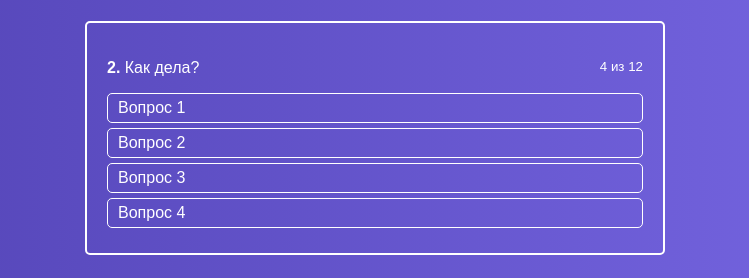
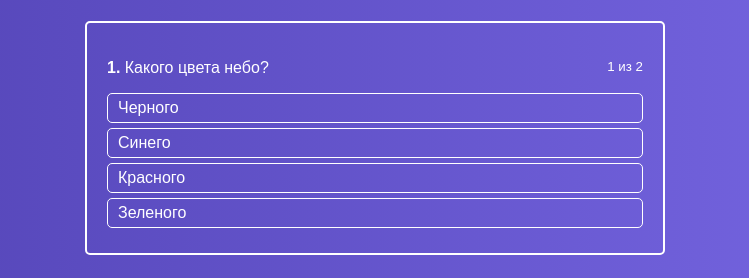
Before and after one commit to YuriAnisimov27/React.Practice, a React app: page / in a window 1280 px wide. Shown: the part 159-437 px from the top of the page, without its empty margins (265-1014 px from the left). Built offline with nearby package versions, Linux system fonts and the light colour scheme.

Commit message:
feat: implemented question-answer logic

```diff
--- a/src/components/ActiveQuiz/ActiveQuiz.js
+++ b/src/components/ActiveQuiz/ActiveQuiz.js
@@ -6,13 +6,15 @@
   <div className={classes.ActiveQuiz}>
     <p className={classes.Question}>
       <span>
-        <strong>2.  </strong>
-        Как дела?
+        <strong>{props.answerNumber}.  </strong>
+        {props.question}
       </span>
-      <small>4 из 12</small>
+      <small>{props.answerNumber} из {props.quizLength}</small>
     </p>
 
-    <AnswersList answers={props.answers} />
+    <AnswersList answers={props.answers}
+                 state={props.state}
+                 onAnswerClick={props.onAnswerClick} />
   </div>
 )
 
--- a/src/components/ActiveQuiz/AnswersList/AnswerItem/AnswerItem.css
+++ b/src/components/ActiveQuiz/AnswersList/AnswerItem/AnswerItem.css
@@ -10,3 +10,11 @@
     background: rgba(255, 255, 255, .2);
     transition: background .3s ease-in-out;
 }
+
+.AnswerItem.success {
+    background: rgba(161, 240, 69, .7);
+}
+
+.AnswerItem.error {
+    background: rgba(240, 87, 108, .7);
+}
--- a/src/components/ActiveQuiz/AnswersList/AnswerItem/AnswerItem.js
+++ b/src/components/ActiveQuiz/AnswersList/AnswerItem/AnswerItem.js
@@ -2,8 +2,16 @@
 import classes from'./AnswerItem.css'
 
 const AnswerItem = props => {
+
+  const cls = [classes.AnswerItem]
+
+  if (props.state) {
+    cls.push(classes[props.state])
+  }
+
   return (
-    <li className={classes.AnswerItem}>
+    <li className={cls.join(' ')}
+        onClick={() => props.onAnswerClick(props.answer.id)}>
       {props.answer.text}
     </li>
   )
--- a/src/components/ActiveQuiz/AnswersList/AnswersList.js
+++ b/src/components/ActiveQuiz/AnswersList/AnswersList.js
@@ -8,7 +8,9 @@
       return (
         <AnswerItem
           key={index}
-          answer={answer} />
+          answer={answer}
+          onAnswerClick={props.onAnswerClick}
+          state={props.state ? props.state[answer.id] : null} />
       )
     })}
   </ul>
--- a/src/containers/Quiz/Quiz.js
+++ b/src/containers/Quiz/Quiz.js
@@ -4,16 +4,64 @@
 
 class Quiz extends Component {
   state = {
+    activeQuestion: 0,
+    answerState: null,
     quiz: [
       {
+        question: 'Какого цвета небо?',
+        rightAnswerId: 2,
+        id: 1,
         answers: [
-          {text: 'Вопрос 1'},
-          {text: 'Вопрос 2'},
-          {text: 'Вопрос 3'},
-          {text: 'Вопрос 4'}
+          {text: 'Черного', id: 1},
+          {text: 'Синего', id: 2},
+          {text: 'Красного', id: 3},
+          {text: 'Зеленого', id: 4}
+        ]
+      },
+      {
+        question: 'В каком году основали Санкт-Петербург?',
+        rightAnswerId: 3,
+        id: 2,
+        answers: [
+          {text: '1700', id: 1},
+          {text: '1702', id: 2},
+          {text: '1703', id: 3},
+          {text: '1803', id: 4}
         ]
       }
     ]
+  }
+
+  onAnswerClickHandler = answerId => {
+
+    const question = this.state.quiz[this.state.activeQuestion]
+
+    if (question.rightAnswerId === answerId) {
+
+      this.setState({
+        answerState: {[answerId]: 'success'}
+      })
+
+      const timeout = window.setTimeout(() => {
+        if (this.isQuizFinished()) {
+          console.log('Finished')
+        } else {
+          this.setState({
+            activeQuestion: this.state.activeQuestion + 1,
+            answerState: null
+          })
+        }
+        window.clearTimeout(timeout)
+      }, 1000)
+    } else {
+      this.setState({
+        answerState: {[answerId]: 'error'}
+      })
+    }
+  }
+
+  isQuizFinished() {
+    return this.state.activeQuestion + 1 === this.state.quiz.length
   }
 
   render() {
@@ -21,7 +69,13 @@
       <div className={classes.Quiz}>
         <div className={classes.QuizWrapper}>
           <h1>Ответьте на все вопросы:</h1>
-          <ActiveQuiz answers={this.state.quiz[0].answers} />
+          <ActiveQuiz
+            answers={this.state.quiz[this.state.activeQuestion].answers}
+            question={this.state.quiz[this.state.activeQuestion].question}
+            onAnswerClick={this.onAnswerClickHandler}
+            quizLength={this.state.quiz.length}
+            answerNumber={this.state.activeQuestion + 1}
+            state={this.state.answerState} />
         </div>
       </div>
     );
```
